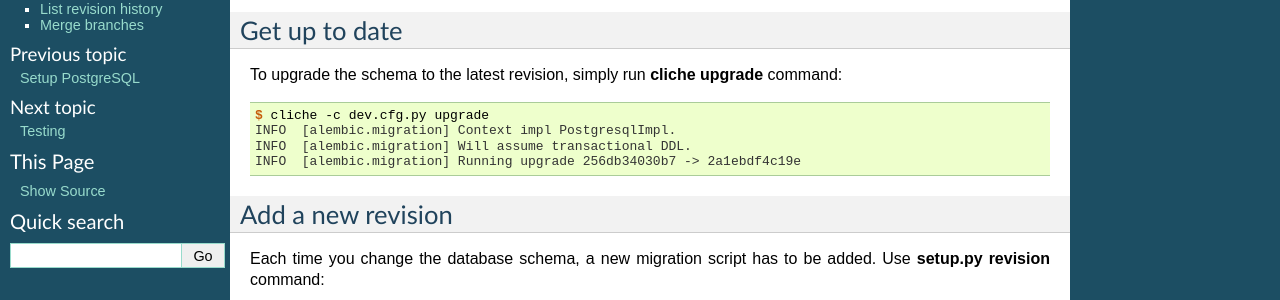
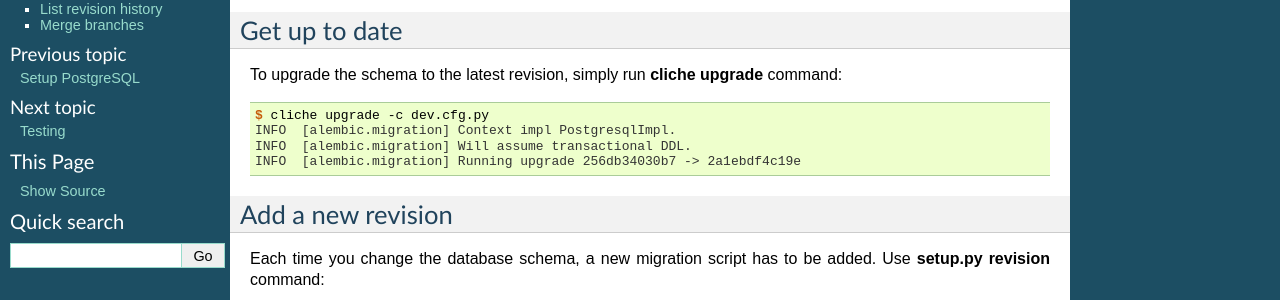
Before and after one commit to clicheio/cliche, a Sphinx documentation site: the page built from docs/migration.rst, in a window 1280 px wide and 1400 px high. Shown: the part 121-421 px from the top of the window. Built offline with Sphinx 7.4.7, drawn with Linux system fonts in a browser that asks for light colours.

Commit message:
change command option order

```diff
--- a/docs/migration.rst
+++ b/docs/migration.rst
@@ -14,7 +14,7 @@ To upgrade the schema to the latest revision, simply run
 
 .. sourcecode:: console
 
-   $ cliche -c dev.cfg.py upgrade
+   $ cliche upgrade -c dev.cfg.py
    INFO  [alembic.migration] Context impl PostgresqlImpl.
    INFO  [alembic.migration] Will assume transactional DDL.
    INFO  [alembic.migration] Running upgrade 256db34030b7 -> 2a1ebdf4c19e
@@ -104,7 +104,7 @@ migrations if there are two or more heads at a time:
 
 .. sourcecode:: console
 
-   $ cliche -c dev.cfg.py upgrade
+   $ cliche upgrade -c dev.cfg.py
    INFO  [alembic.context] Context class PostgresqlContext.
    INFO  [alembic.context] Will assume transactional DDL.
    Exception: Only a single head supported so far...
--- a/docs/start.rst
+++ b/docs/start.rst
@@ -145,7 +145,7 @@ command:
 
 .. sourcecode:: console
 
-   $ cliche -c dev.cfg.py upgrade
+   $ cliche upgrade -c dev.cfg.py
 
 .. _SQLAlchemy: http://www.sqlalchemy.org/
 .. _PostgreSQL: http://www.postgresql.org/
```
